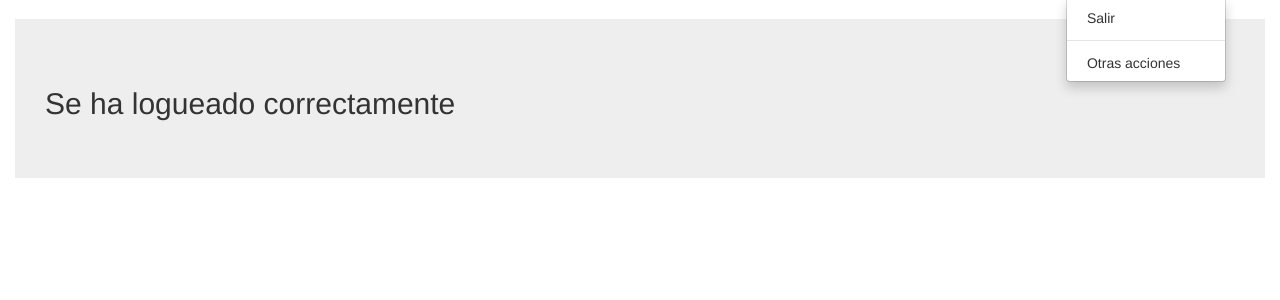
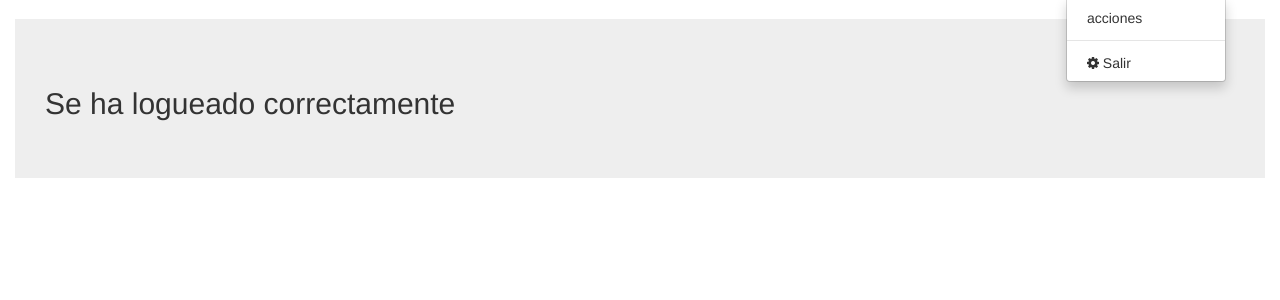
Before and after one commit to xyiyox/alianza_templos, a Django app: page / in a window 1280 px wide, after a click that opens the changed part. Shown: the part 51-351 px from the top of the page. Run offline with Django 3.2, Linux system fonts and the light colour scheme; the visitor is signed in with stand-in values (Sample User, id 1); parts of the project's set-up code (start-up, migrations or seed data) failed here and were passed over; some libraries are stand-ins or nearby versions.

Commit message:
pequeno arreglo en dropdown del menu

```diff
--- a/main/templates/main/nav/menu_principal.html
+++ b/main/templates/main/nav/menu_principal.html
@@ -34,9 +34,9 @@
                         <b class="caret"></b>
                     </a>
                     <ul class="dropdown-menu">
-                        <li><a href="{% url 'hacer_logout' %}">Salir</a></li>
+                        <li><a href="#">acciones</a></li>
                         <li class="divider"></li>
-                        <li><a href="#">Otras acciones</a></li>
+                        <li><a href="{% url 'hacer_logout' %}"> <i class="fa fa-cog"></i>  Salir</a></li>
                     </ul>
                 </li>
             </ul>
```
